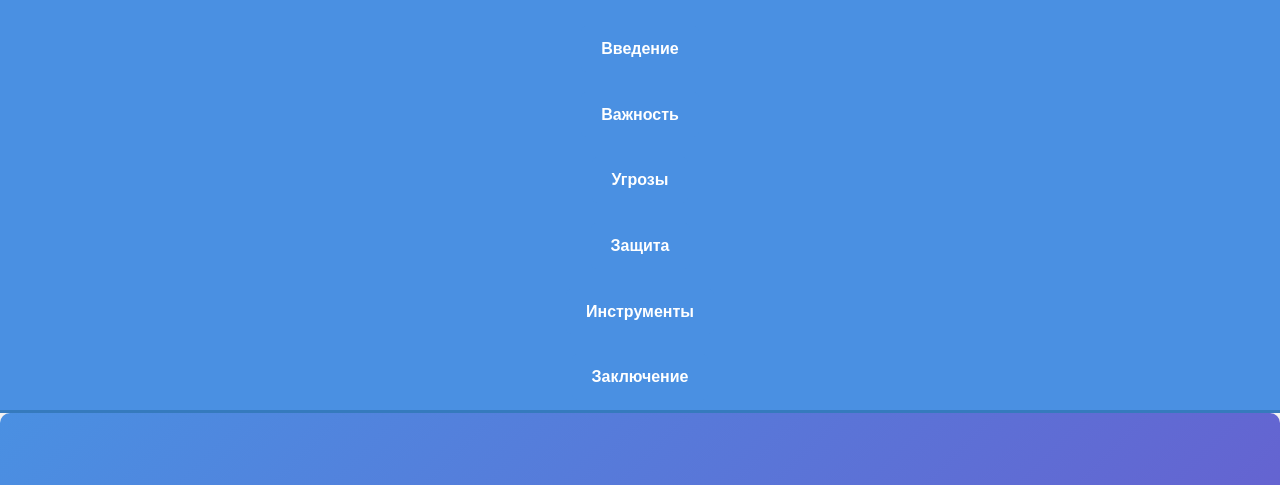
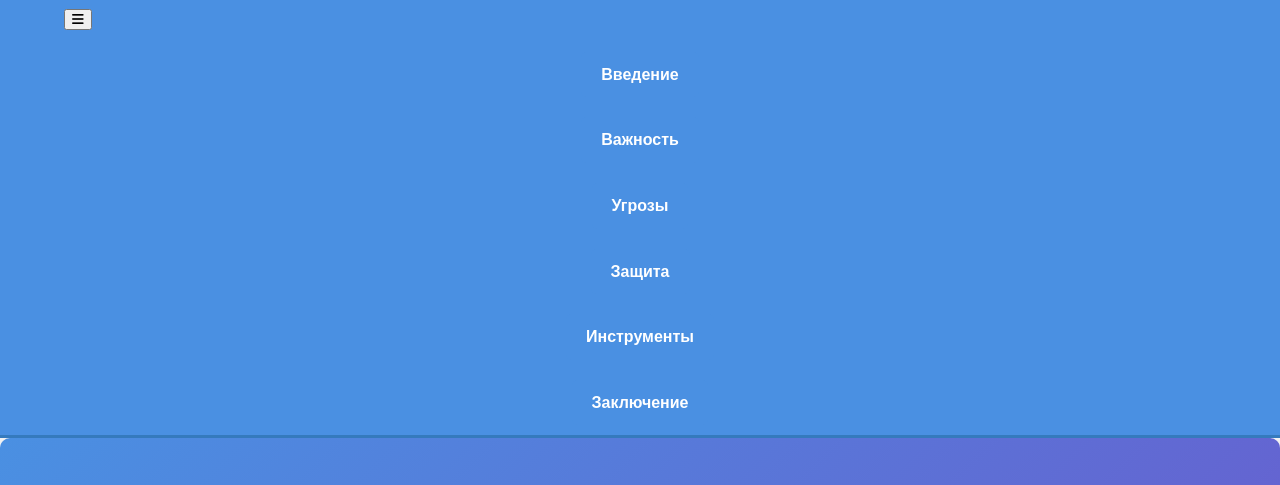
Before and after one commit to dfgdsWD3/informationSecurity, a plain HTML site: page index.html in a window 1280 px wide. Shown: the part 65-550 px from the top of the page. Drawn offline with Linux system fonts and the light colour scheme.

Commit message:
Update index.html

```diff
--- a/index.html
+++ b/index.html
@@ -11,7 +11,10 @@
     <header>
         <div class="container">
             <h1>Информационная безопасность</h1>
-            <nav>
+            <button id="menuToggle" aria-label="Открыть меню">
+                <i class="fas fa-bars"></i> <!-- Иконка "бургер" -->
+            </button>
+            <nav id="mainNav">
                 <ul>
                     <li><a href="#intro">Введение</a></li>
                     <li><a href="#importance">Важность</a></li>
```
